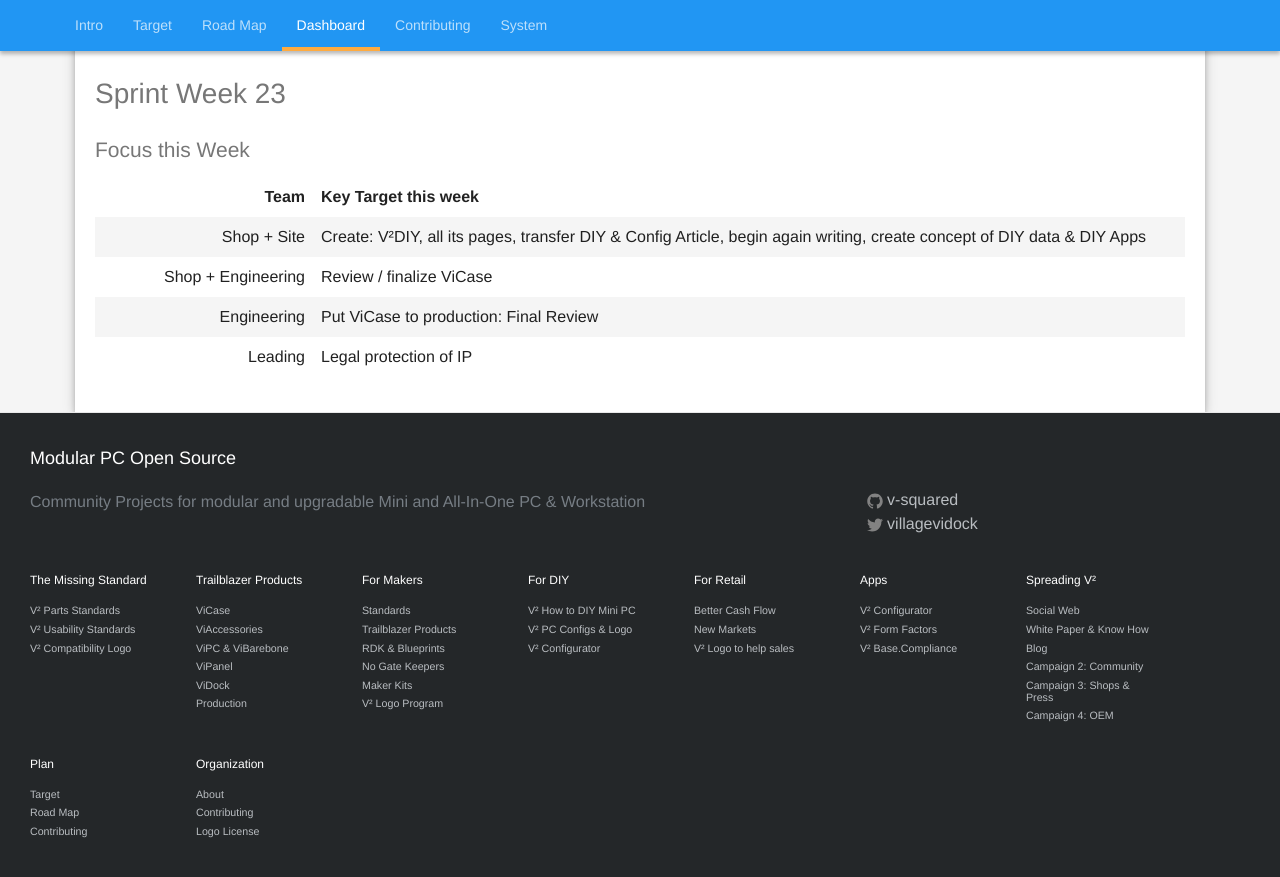
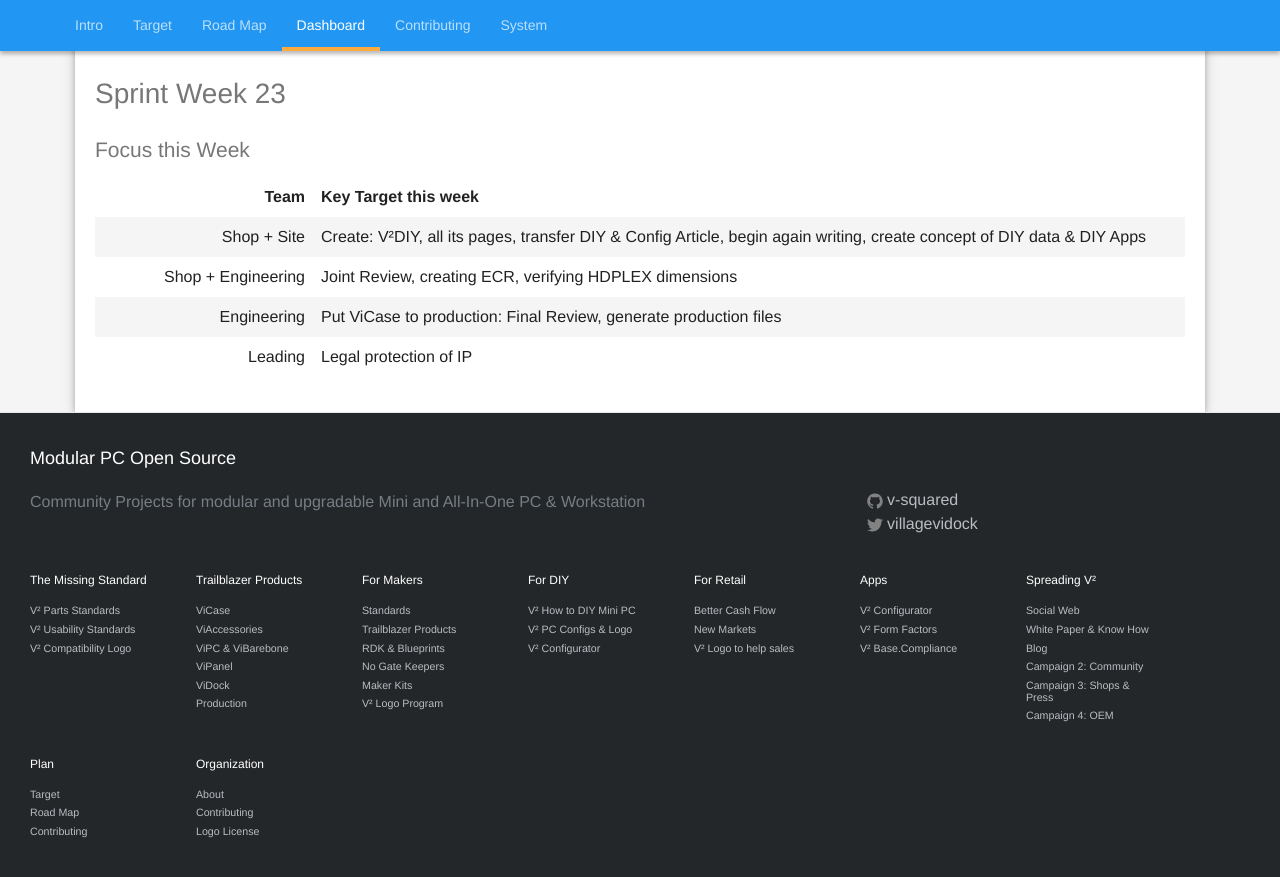
Before and after one commit to V-Squared/v2-Plan, a Jekyll site: the page built from dashboard.md, in a window 1280 px wide and 900 px high, scrolled down 1096 px. Shown: the top 877 px of the window. Built offline with Jekyll 4.4.1, drawn with Linux system fonts in a browser that asks for light colours.

Commit message:
Update dashboard.md

```diff
--- a/dashboard.md
+++ b/dashboard.md
@@ -37,6 +37,6 @@ readiness:
 | Team | Key Target this week |
 |------:|:--------------------|
 | Shop + Site | Create: V²DIY, all its pages, transfer DIY & Config Article, begin again writing, create concept of DIY data & DIY Apps |
-| Shop + Engineering | Review / finalize ViCase |
-| Engineering | Put ViCase to production: Final Review |
+| Shop + Engineering | Joint Review, creating ECR, verifying HDPLEX dimensions |
+| Engineering | Put ViCase to production: Final Review, generate production files |
 | Leading | Legal protection of IP |
```
